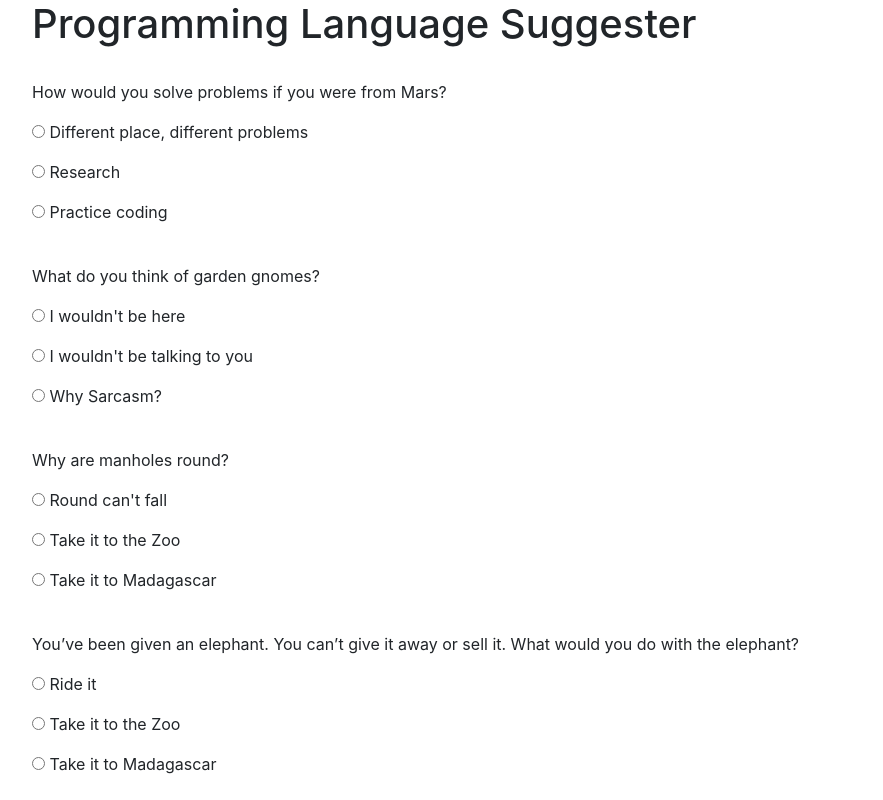
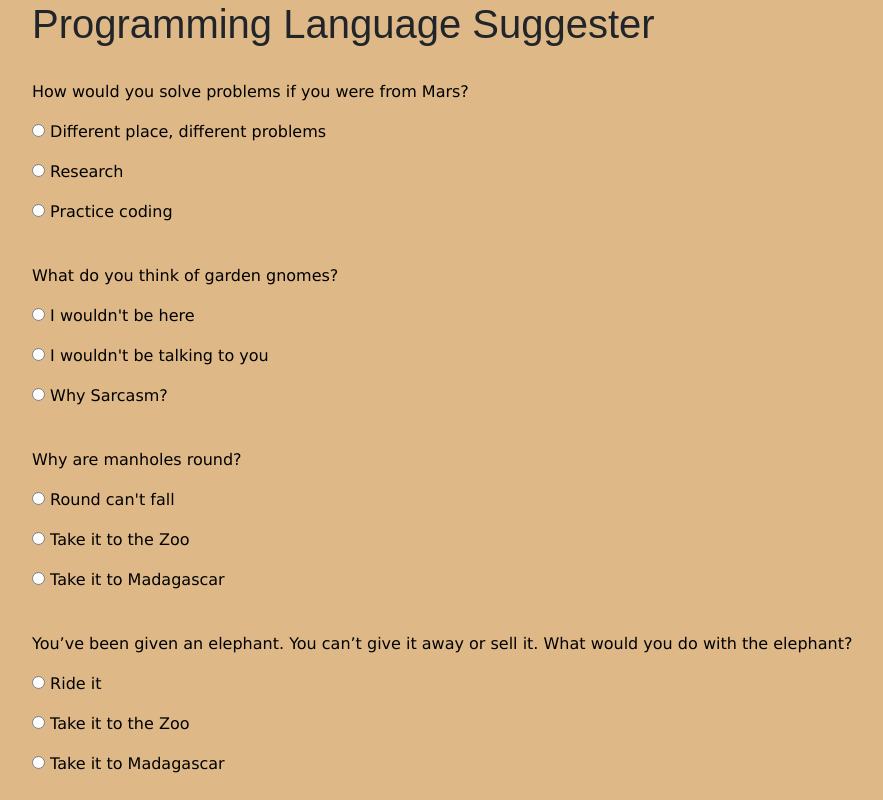
Before and after one commit to godfreyowidi/programmingLanguageSuggester, a plain HTML site: page index.html in a window 1280 px wide. Shown: the top 800 px of the page, without its empty margins (53-936 px from the left). Drawn offline with Linux system fonts and the light colour scheme.

Commit message:
add css rulesets for fonts and background.

```diff
--- a/css/styles.css
+++ b/css/styles.css
@@ -1,3 +1,16 @@
 #csharp, #java, #python {
   display: none;
 }
+
+body {
+  background-color: burlywood;
+}
+
+h1 {
+  font-family: fantasy;
+}
+
+form {
+  font-family: Verdana, Geneva, Tahoma, sans-serif;
+  color: black;
+}
--- a/js/scripts.js
+++ b/js/scripts.js
@@ -1,6 +1,3 @@
-$(document).ready(function(){
-  $("#survey").submit(function(event) {
-    event.preventDefault();
 function tabulate() {
   const result = 0;
   const q1 = document.survey.question1.value;
@@ -13,5 +10,3 @@ $(document).ready(function(){
 
   document.write("hey");
 }
-  })
-})
```
Lines whose indentation alone changed are shown as unchanged.
